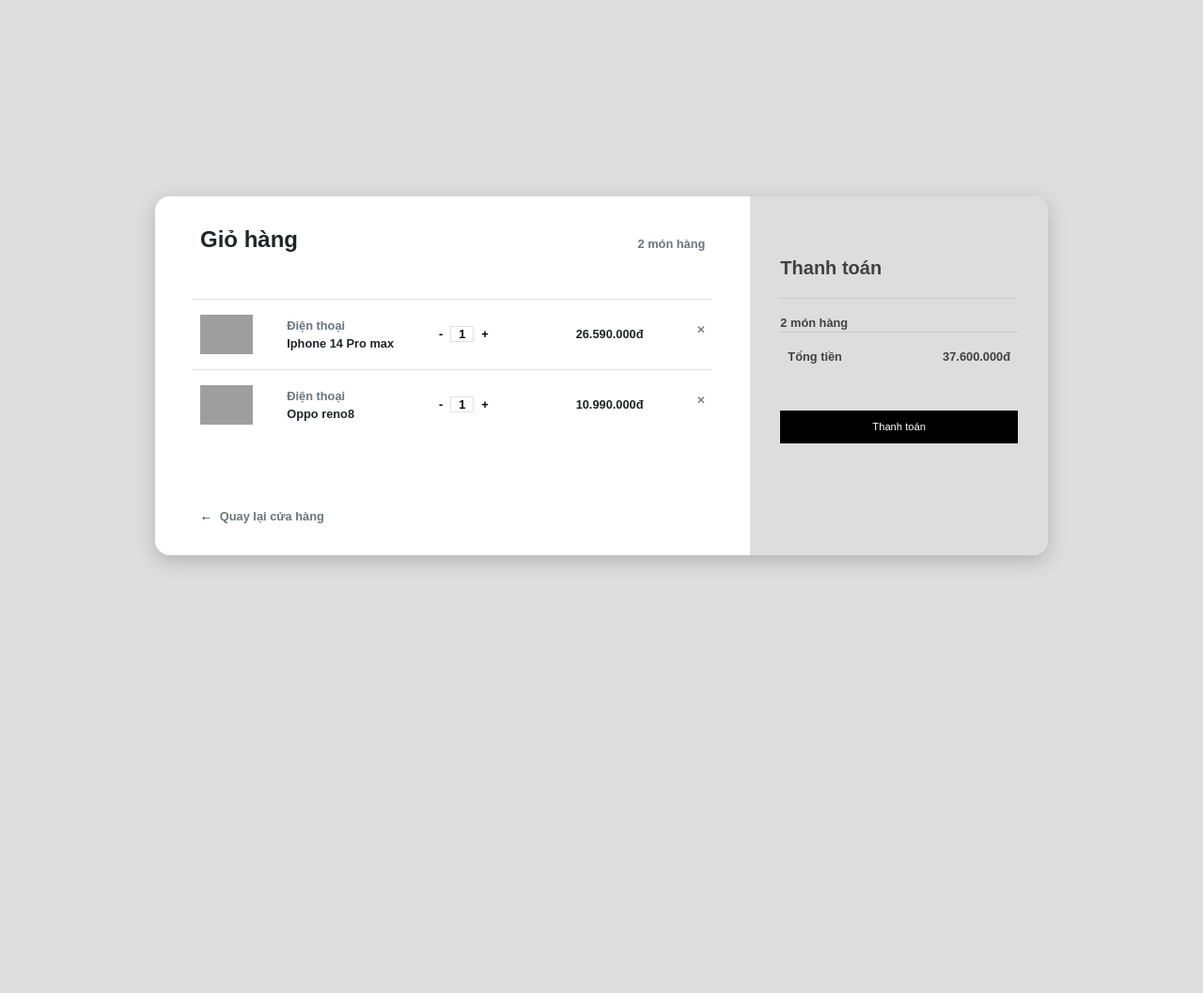
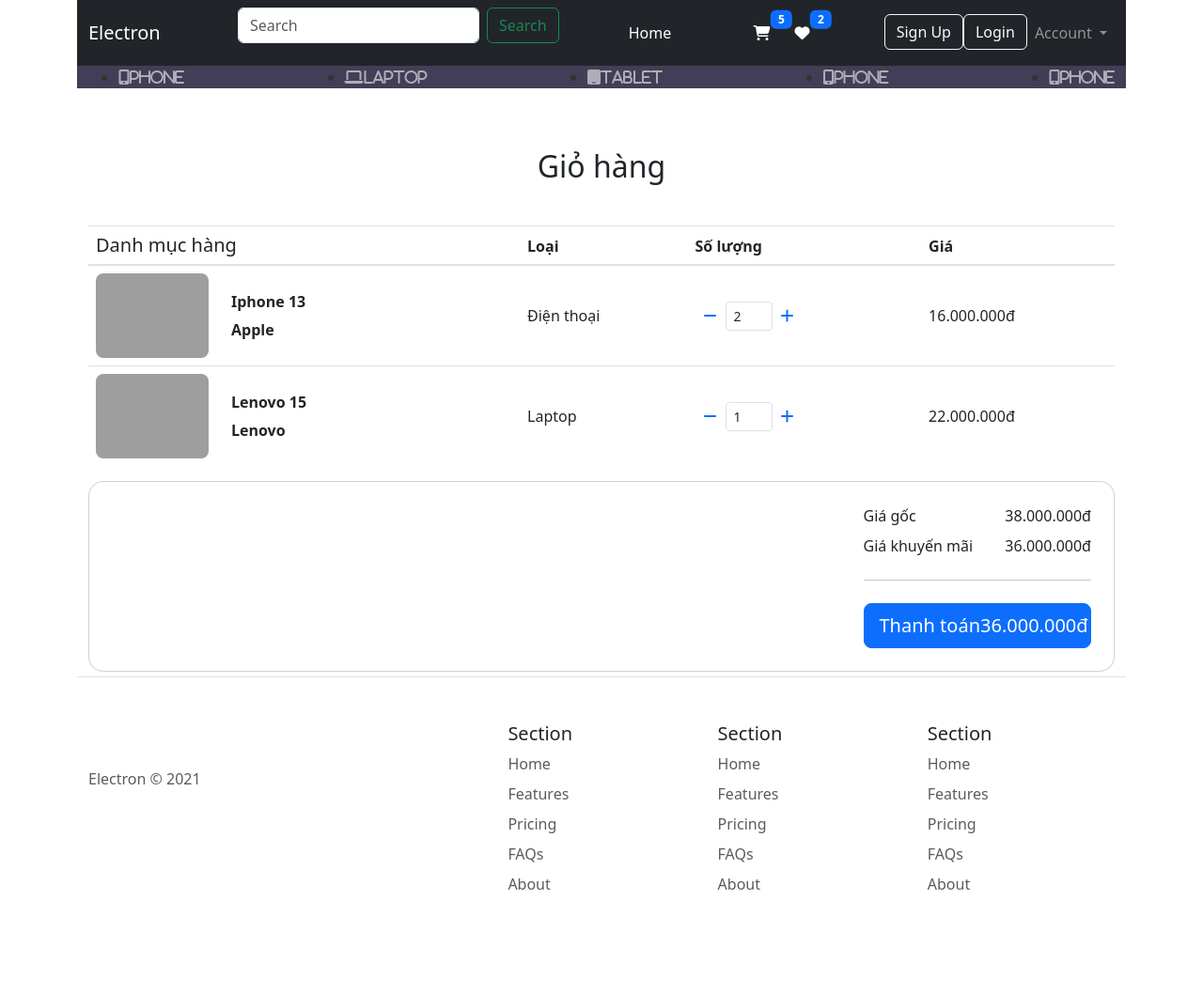
Before and after one commit to KieuAn03/ElectronicsStore, a Django app: page /cart/ in a window 1280 px wide. Shown: the whole page at 94% size. Before the commit the page ends 603 px from the top, so only its background shows below. Run offline with Django 4.2, Linux system fonts and the light colour scheme; some libraries are stand-ins or nearby versions; grey boxes are pictures that could not be loaded.

Commit message:
Làm lại giao diện trang giỏ hàng

```diff
--- a/webapp/templates/cart.html
+++ b/webapp/templates/cart.html
@@ -1,212 +1,162 @@
+
+{% load static %}
+<div class = "container">
+{% include 'base/navbar.html' %}
+
 <link rel="stylesheet" href="https://cdn.jsdelivr.net/npm/bootstrap@4.0.0/dist/css/bootstrap.min.css" integrity="sha384-Gn5384xqQ1aoWXA+058RXPxPg6fy4IWvTNh0E263XmFcJlSAwiGgFAW/dAiS6JXm" crossorigin="anonymous">
 <script src="https://code.jquery.com/jquery-3.2.1.slim.min.js" integrity="sha384-KJ3o2DKtIkvYIK3UENzmM7KCkRr/rE9/Qpg6aAZGJwFDMVNA/GpGFF93hXpG5KkN" crossorigin="anonymous"></script>
 <script src="https://cdn.jsdelivr.net/npm/popper.js@1.12.9/dist/umd/popper.min.js" integrity="sha384-ApNbgh9B+Y1QKtv3Rn7W3mgPxhU9K/ScQsAP7hUibX39j7fakFPskvXusvfa0b4Q" crossorigin="anonymous"></script>
 <script src="https://cdn.jsdelivr.net/npm/bootstrap@4.0.0/dist/js/bootstrap.min.js" integrity="sha384-JZR6Spejh4U02d8jOt6vLEHfe/JQGiRRSQQxSfFWpi1MquVdAyjUar5+76PVCmYl" crossorigin="anonymous"></script>
+<script src="https://code.jquery.com/jquery-3.2.1.slim.min.js" integrity="sha384-KJ3o2DKtIkvYIK3UENzmM7KCkRr/rE9/Qpg6aAZGJwFDMVNA/GpGFF93hXpG5KkN" crossorigin="anonymous"></script>
+<script src="https://cdn.jsdelivr.net/npm/popper.js@1.12.9/dist/umd/popper.min.js" integrity="sha384-ApNbgh9B+Y1QKtv3Rn7W3mgPxhU9K/ScQsAP7hUibX39j7fakFPskvXusvfa0b4Q" crossorigin="anonymous"></script>
+<script src="https://cdn.jsdelivr.net/npm/bootstrap@4.0.0/dist/js/bootstrap.min.js" integrity="sha384-JZR6Spejh4U02d8jOt6vLEHfe/JQGiRRSQQxSfFWpi1MquVdAyjUar5+76PVCmYl" crossorigin="anonymous"></script>
+<script src="{% static 'js/bootstrap.bundle.min.js' %}" type="text/javascript"></script>
+	<link href="{% static 'css/bootstrap.css' %}" rel="stylesheet" type="text/css"/>
+	<!-- custom css-->
+	<link rel = "stylesheet" href = "{% static 'css/custom.css' %}">
+	<!-- font-awesome -->
+	<link href="{% static 'font/css/all.min.css' %}" rel="stylesheet" type="text/css">
+    <div class="py-5 text-center">
 
-<div class="card">
-  <div class="row">
-      <div class="col-md-8 cart">
-          <div class="title">
-              <div class="row">
-                  <div class="col"><h4><b>Giỏ hàng</b></h4></div>
-                  <div class="col align-self-center text-right text-muted">2 món hàng</div>
+        <h2>Giỏ hàng</h2>
+      </div>
+    <section class="h-100 h-custom " style="margin-top: -60px;">
+        <div class="container h-100 py-5">
+          <div class="row d-flex justify-content-center align-items-center h-100">
+            <div class="col">
+
+              <div class="table-responsive">
+                <table class="table">
+                  <thead>
+                    <tr>
+                      <th scope="col" class="h5">Danh mục hàng</th>
+                      <th scope="col">Loại</th>
+                      <th scope="col">Số lượng</th>
+                      <th scope="col">Giá</th>
+                    </tr>
+                  </thead>
+                  <tbody>
+                    <tr>
+                      <th scope="row">
+                        <div class="d-flex align-items-center">
+                          <img src="https://store.storeimages.cdn-apple.com/8756/as-images.apple.com/is/iphone-13-finish-select-202207-6-1inch-pink?wid=2560&hei=1440&fmt=p-jpg&qlt=80&.v=1657641867367" class="img-fluid rounded-3"
+                            style="width: 120px;" alt="Book">
+                          <div class="flex-column ms-4">
+                            <p class="mb-2">Iphone 13</p>
+                            <p class="mb-0">Apple</p>
                           </div>
                         </div>
-          <div class="row border-top border-bottom">
-              <div class="row main align-items-center">
-                  <div class="col-2"><img class="img-fluid" src="https://cdn.tgdd.vn/Products/Images/42/251192/iphone-14-pro-den-1-1.jpg"></div>
-                  <div class="col">
-                      <div class="row text-muted">Điện thoại</div>
-                      <div class="row">Iphone 14 Pro max</div>
+                      </th>
+                      <td class="align-middle">
+                        <p class="mb-0" style="font-weight: 500;">Điện thoại</p>
+                      </td>
+                      <td class="align-middle">
+                        <div class="d-flex flex-row">
+                          <button class="btn btn-link px-2"
+                            onclick="this.parentNode.querySelector('input[type=number]').stepDown()">
+                            <i class="fas fa-minus"></i>
+                          </button>
+
+                          <input id="form1" min="0" name="quantity" value="2" type="number"
+                            class="form-control form-control-sm" style="width: 50px;" />
+
+                          <button class="btn btn-link px-2"
+                            onclick="this.parentNode.querySelector('input[type=number]').stepUp()">
+                            <i class="fas fa-plus"></i>
+                          </button>
                         </div>
-                  <div class="col">
-                      <a href="#">-</a><a href="#" class="border">1</a><a href="#">+</a>
-                  </div>
-                  <div class="col">26.590.000đ<span class="close">&#10005;</span></div>
+                      </td>
+                      <td class="align-middle">
+                        <p class="mb-0" style="font-weight: 500;">16.000.000đ</p>
+                      </td>
+                    </tr>
+                    <tr>
+                      <th scope="row" class="border-bottom-0">
+                        <div class="d-flex align-items-center">
+                          <img src="https://img.tgdd.vn/imgt/f_webp,fit_outside,quality_100/https://cdn.tgdd.vn//News/1499078//laptop-15-800x450-1.jpg" class="img-fluid rounded-3"
+                            style="width: 120px;" alt="Book">
+                          <div class="flex-column ms-4">
+                            <p class="mb-2">Lenovo 15</p>
+                            <p class="mb-0">Lenovo</p>
                           </div>
                         </div>
-          <div class="row">
-              <div class="row main align-items-center">
-                  <div class="col-2"><img class="img-fluid" src="https://cdn.tgdd.vn/Products/Images/42/301642/oppo-reno8-t-vang-5g-1.jpg"></div>
-                  <div class="col">
-                      <div class="row text-muted">Điện thoại</div>
-                      <div class="row">Oppo reno8</div>
+                      </th>
+                      <td class="align-middle border-bottom-0">
+                        <p class="mb-0" style="font-weight: 500;">Laptop</p>
+                      </td>
+                      <td class="align-middle border-bottom-0">
+                        <div class="d-flex flex-row">
+                          <button class="btn btn-link px-2"
+                            onclick="this.parentNode.querySelector('input[type=number]').stepDown()">
+                            <i class="fas fa-minus"></i>
+                          </button>
+
+                          <input id="form1" min="0" name="quantity" value="1" type="number"
+                            class="form-control form-control-sm" style="width: 50px;" />
+
+                          <button class="btn btn-link px-2"
+                            onclick="this.parentNode.querySelector('input[type=number]').stepUp()">
+                            <i class="fas fa-plus"></i>
+                          </button>
                         </div>
-                  <div class="col">
-                      <a href="#">-</a><a href="#" class="border">1</a><a href="#">+</a>
-                  </div>
-                  <div class="col">10.990.000đ <span class="close">&#10005;</span></div>
-              </div>
+                      </td>
+                      <td class="align-middle border-bottom-0">
+                        <p class="mb-0" style="font-weight: 500;">22.000.000đ</p>
+                      </td>
+                    </tr>
+                  </tbody>
+                </table>
               </div>
 
-          <div class="back-to-shop"><a href="#">&leftarrow;</a><span class="text-muted">Quay lại cửa hàng</span></div>
-      </div>
-      <div class="col-md-4 summary">
-          <div><h5><b>Thanh toán</b></h5></div>
-          <hr>
+              <div class="card shadow-2-strong mb-5 mb-lg-0" style="border-radius: 16px;">
+                <div class="card-body p-4">
+
                   <div class="row">
-              <div class="col" style="padding-left:0;">2 món hàng</div>
+                    <div class="col-md-6 col-lg-4 col-xl-3 mb-4 mb-md-0">
 
                     </div>
+                    <div class="col-md-6 col-lg-4 col-xl-6">
+                    </div>
+                    <div class="col-lg-4 col-xl-3">
+                      <div class="d-flex justify-content-between" style="font-weight: 500;">
+                        <p class="mb-2">Giá gốc</p>
+                        <p class="mb-2">38.000.000đ</p>
+                      </div>
 
-          <div class="row" style="border-top: 1px solid rgba(0,0,0,.1); padding: 2vh 0;">
-              <div class="col">Tổng tiền</div>
-              <div class="col text-right">37.600.000đ</div>
+                      <div class="d-flex justify-content-between" style="font-weight: 500;">
+                        <p class="mb-0">Giá khuyến mãi</p>
+                        <p class="mb-0">36.000.000đ</p>
                       </div>
-          <button class="btn">Thanh toán</button>
+
+                      <hr class="my-4">
+                      <button type="button" class="btn btn-primary btn-block btn-lg">
+                        <div class="d-flex justify-content-between">
+                          <span>Thanh toán</span>
+                          <span>36.000.000đ</span>
+                        </div>
+                      </button>
+
                     </div>
                   </div>
 
                 </div>
+              </div>
+
+            </div>
+          </div>
+        </div>
+      </section>
+
+      {% include 'base/footer.html' %}
+
+
+
 
 <style>
 
-  body{
-    background: #ddd;
-    min-height: 100vh;
-    vertical-align: middle;
-    display: flex;
-    font-family: sans-serif;
-    font-size: 0.8rem;
-    font-weight: bold;
-}
-.title{
-    margin-bottom: 5vh;
-}
-.card{
-    margin: auto;
-    max-width: 950px;
-    width: 90%;
-    box-shadow: 0 6px 20px 0 rgba(0, 0, 0, 0.19);
-    border-radius: 1rem;
-    border: transparent;
-}
-@media(max-width:767px){
-    .card{
-        margin: 3vh auto;
+    @media (min-width: 1025px) {
+        .h-custom {
+        height: 60vh !important;
         }
         }
-.cart{
-    background-color: #fff;
-    padding: 4vh 5vh;
-    border-bottom-left-radius: 1rem;
-    border-top-left-radius: 1rem;
-}
-@media(max-width:767px){
-    .cart{
-        padding: 4vh;
-        border-bottom-left-radius: unset;
-        border-top-right-radius: 1rem;
-    }
-}
-.summary{
-    background-color: #ddd;
-    border-top-right-radius: 1rem;
-    border-bottom-right-radius: 1rem;
-    padding: 4vh;
-    color: rgb(65, 65, 65);
-}
-@media(max-width:767px){
-    .summary{
-    border-top-right-radius: unset;
-    border-bottom-left-radius: 1rem;
-    }
-}
-.summary .col-2{
-    padding: 0;
-}
-.summary .col-10
-{
-    padding: 0;
-}.row{
-    margin: 0;
-}
-.title b{
-    font-size: 1.5rem;
-}
-.main{
-    margin: 0;
-    padding: 2vh 0;
-    width: 100%;
-}
-.col-2, .col{
-    padding: 0 1vh;
-}
-a{
-    padding: 0 1vh;
-}
-.close{
-    margin-left: auto;
-    font-size: 0.7rem;
-}
-img{
-    width: 3.5rem;
-}
-.back-to-shop{
-    margin-top: 4.5rem;
-}
-h5{
-    margin-top: 4vh;
-}
-hr{
-    margin-top: 1.25rem;
-}
-form{
-    padding: 2vh 0;
-}
-select{
-    border: 1px solid rgba(0, 0, 0, 0.137);
-    padding: 1.5vh 1vh;
-    margin-bottom: 4vh;
-    outline: none;
-    width: 100%;
-    background-color: rgb(247, 247, 247);
-}
-input{
-    border: 1px solid rgba(0, 0, 0, 0.137);
-    padding: 1vh;
-    margin-bottom: 4vh;
-    outline: none;
-    width: 100%;
-    background-color: rgb(247, 247, 247);
-}
-input:focus::-webkit-input-placeholder
-{
-      color:transparent;
-}
-.btn{
-    background-color: #000;
-    border-color: #000;
-    color: white;
-    width: 100%;
-    font-size: 0.7rem;
-    margin-top: 4vh;
-    padding: 1vh;
-    border-radius: 0;
-}
-.btn:focus{
-    box-shadow: none;
-    outline: none;
-    box-shadow: none;
-    color: white;
-    -webkit-box-shadow: none;
-    -webkit-user-select: none;
-    transition: none;
-}
-.btn:hover{
-    color: white;
-}
-a{
-    color: black;
-}
-a:hover{
-    color: black;
-    text-decoration: none;
-}
- #code{
-    background-image: linear-gradient(to left, rgba(255, 255, 255, 0.253) , rgba(255, 255, 255, 0.185)), url("https://img.icons8.com/small/16/000000/long-arrow-right.png");
-    background-repeat: no-repeat;
-    background-position-x: 95%;
-    background-position-y: center;
-}
 </style>
```
Lines whose indentation alone changed are shown as unchanged.
